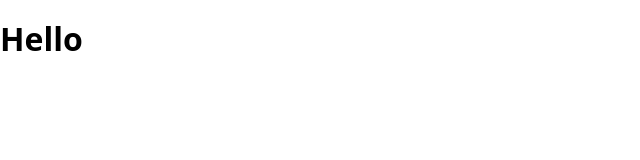
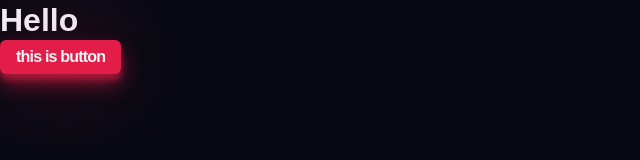
Before and after one commit to emraan-khan/portfolio, a website built with Vite: page index.html in a window 1280 px wide. Shown: the whole page, without its empty margins (0-640 px from the left). Built offline with nearby package versions, Linux system fonts and the light colour scheme; a web font is replaced by a local one.

Commit message:
worked on 16-3

```diff
--- a/index.html
+++ b/index.html
@@ -4,10 +4,12 @@
     <meta charset="UTF-8" />
     <link rel="icon" type="image/svg+xml" href="/vite.svg" />
     <meta name="viewport" content="width=device-width, initial-scale=1.0" />
+    <link href="https://api.fontshare.com/v2/css?f[]=general-sans@500,600,400,700&display=swap" rel="stylesheet">
     <title>Portfolio</title>
   </head>
   <body>
     <h1>Hello</h1>
+    <button class="btn">this is button</button>
     <script type="module" src="./src/main.js"></script>
   </body>
 </html>
--- a/src/main.js
+++ b/src/main.js
@@ -1,2 +1,3 @@
 import '../styles/modern-normalize.css'
 import '../styles/style.css'
+import "../styles/utils.css"
--- a/styles/style.css
+++ b/styles/style.css
@@ -0,0 +1,47 @@
+:root{
+    --clr-dark: #070a13;
+    --clr-light: #f1f5f9;
+    --clr-slate400: #94a3b8;
+    --clr-slate600: #475569;
+    --clr-slate800: #1e293b;
+    --clr-rose: #e11d48;
+    --clr-indigo: #4f46e5;
+    /* rose rgb(225 , 29 , 72) */
+    /* indigo rgb(79 , 70 , 229) */
+}
+
+*{
+    margin: 0;
+    line-height: calc(1em + 0.5rem);
+}
+html{
+    scroll-behavior: smooth;
+}
+body{
+    font-family: 'General Sans', sans-serif;
+    background-color: var(--clr-dark);
+    color: var(--clr-light);
+}
+
+img,
+picture,
+video,
+canvas,
+svg{
+    display: block;
+    max-width: 100%;
+    user-select: none;
+    color: inherit;
+}
+
+button{
+    display: inline-block;
+    padding: 0;
+    border: none;
+    background: none;
+    cursor: pointer;
+}
+
+a{
+    color: var(--clr-rose);
+}
--- /dev/null
+++ b/styles/utils.css
@@ -0,0 +1,39 @@
+.btn {
+    display: inline-block;
+    font-weight: 600;
+    text-decoration: none;
+    letter-spacing: -0.05em;
+    background-color: var(--clr-rose);
+    color: var(--clr-light);
+    padding: 0.5em 1em;
+    border-radius: 6px;
+    box-shadow: 0 10px 20px rgba(225, 29, 72, 0.5), 0 6px 6px rgba(225, 29, 72, 0.5), 0 0 100px -10px var(--clr-rose);
+    transition: transform 0.3s, box-shadow 0.3s;
+}
+
+.btn:hover {
+    transform: translateY(-3px);
+    box-shadow: 0 14px 28px rgba(225, 29, 72, 0.25), 0 10px 10px rgba(225, 29, 72, 0.22), 0 0 120px -10px var(--clr-rose);
+}
+
+.container {
+    width: 100%;
+}
+
+/* xs */
+/* @media (min-width: 475px) {} */
+
+/* sm */
+/* @media (min-width: 640px) {} */
+
+/* md */
+/* @media (min-width: 768px) {} */
+
+/* lg */
+/* @media (min-width: 1024px) {} */
+
+/* xl */
+/* @media (min-width: 1280px) {} */
+
+/* 2xl */
+/* @media (min-width: 1536px) {} */
```
